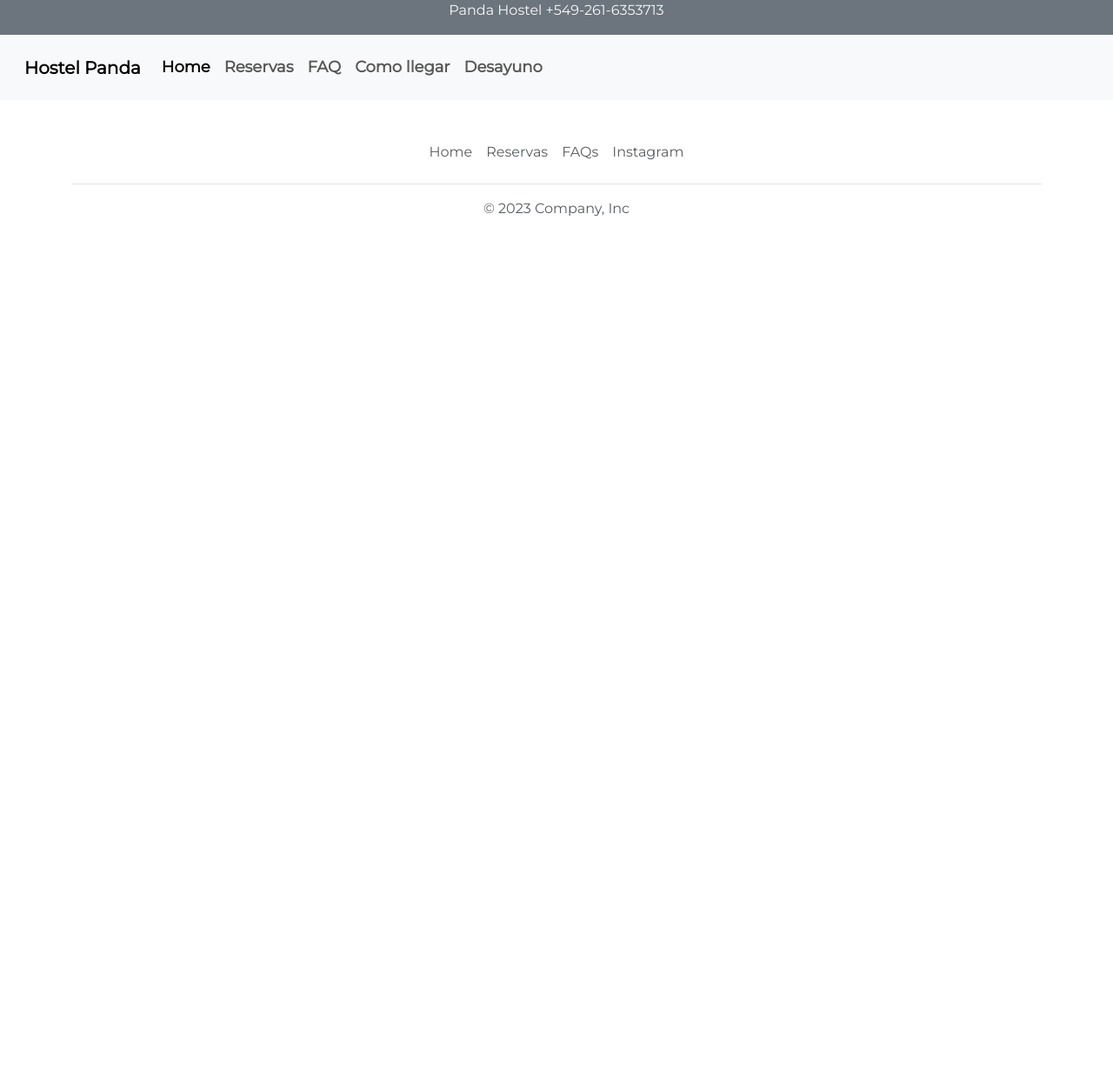
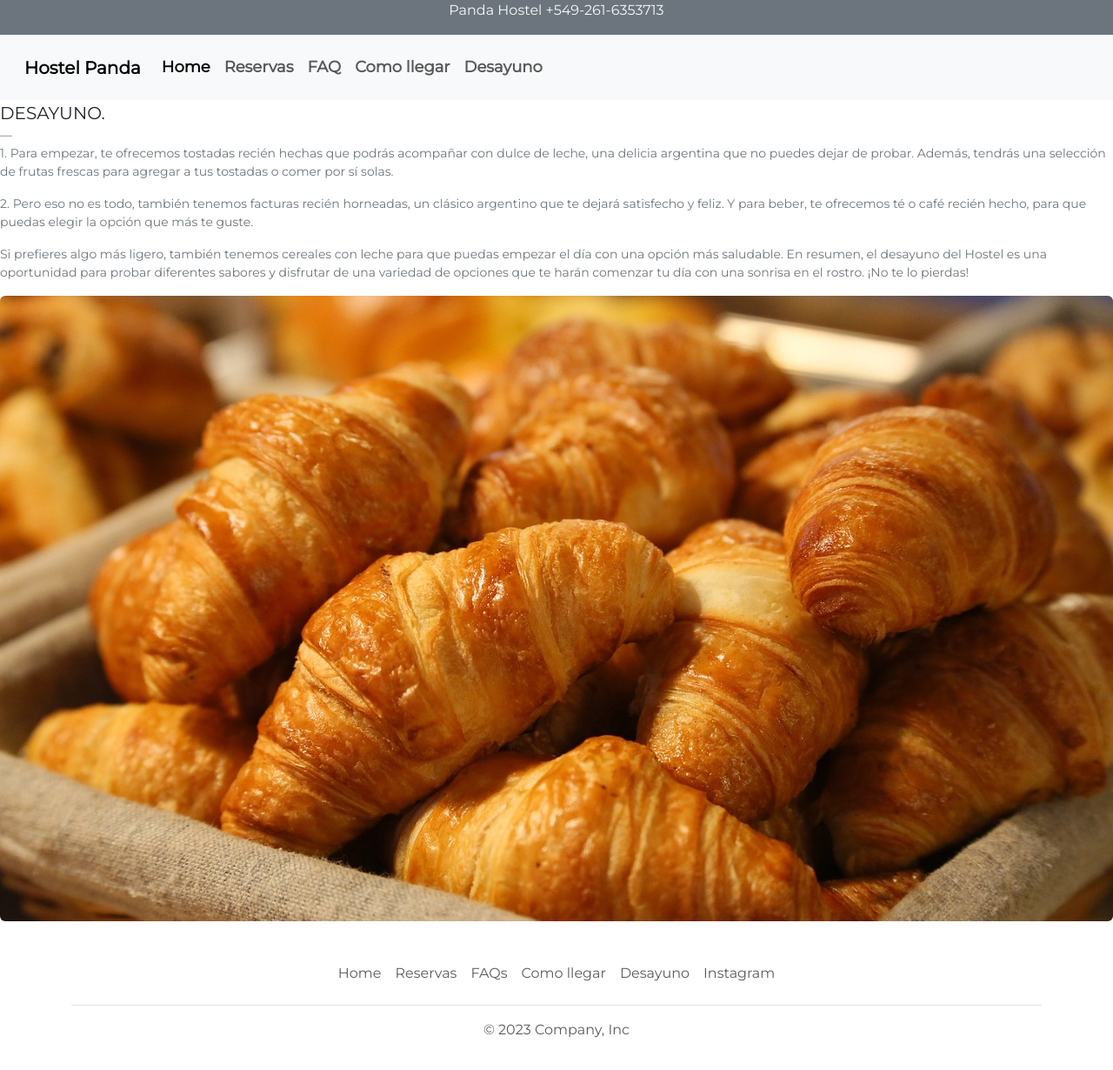
Before and after one commit to thorick36/segundapre-entrega, a plain HTML site: page paginas/desayuno.html in a window 1280 px wide. Shown: the whole page at 87% size. Before the commit the page ends 800 px from the top, so only its background shows below. Drawn offline with nearby package versions, Linux system fonts and the light colour scheme.

Commit message:
Agrego todos los link, y contenido a las paginas nuevas

```diff
--- a/paginas/desayuno.html
+++ b/paginas/desayuno.html
@@ -32,12 +32,34 @@
         </div>
       </nav>
     </section>
+    <section class="texton">
+        <figure class="text-start">
+            <blockquote class="blockquote">
+              <p>DESAYUNO.</p>
+            </blockquote>
+            <figcaption class="blockquote-footer">
+
+            <p>1. Para empezar, te ofrecemos tostadas recién hechas que podrás acompañar con dulce de leche, una delicia argentina que no puedes dejar de probar. Además, tendrás una selección de frutas frescas para agregar a tus tostadas o comer por sí solas.</p>
+
+            <p>2. Pero eso no es todo, también tenemos facturas recién horneadas, un clásico argentino que te dejará satisfecho y feliz. Y para beber, te ofrecemos té o café recién hecho, para que puedas elegir la opción que más te guste.</p>
+
+            <p>Si prefieres algo más ligero, también tenemos cereales con leche para que puedas empezar el día con una opción más saludable. En resumen, el desayuno del Hostel es una oportunidad para probar diferentes sabores y disfrutar de una variedad de opciones que te harán comenzar tu día con una sonrisa en el rostro. ¡No te lo pierdas! </p>
+
+                <cite title="Source Title"></cite>
+            </figcaption>
+          </figure>
+    </section>
+    <section>
+        <img src="../img/medialunas.jpg" class="img-fluid rounded mx-auto d-block" alt="medialunas">
+    </section>
     <div class="container">
         <footer class="py-3 my-4">
           <ul class="nav justify-content-center border-bottom pb-3 mb-3">
             <li class="nav-item"><a href="../index.html" class="nav-link px-2 text-body-secondary">Home</a></li>
             <li class="nav-item"><a href="../paginas/reservas.html" class="nav-link px-2 text-body-secondary">Reservas</a></li>
             <li class="nav-item"><a href="../paginas/faqs.html" class="nav-link px-2 text-body-secondary">FAQs</a></li>
+            <li class="nav-item"><a href="../paginas/comollegar.html" class="nav-link px-2 text-body-secondary">Como llegar</a></li>
+            <li class="nav-item"><a href="../paginas/desayuno.html" class="nav-link px-2 text-body-secondary">Desayuno</a></li>
             <li class="nav-item"><a href="https://www.instagram.com" class="nav-link px-2 text-body-secondary">Instagram</a></li>
           </ul>
           <p class="text-center text-body-secondary">© 2023 Company, Inc</p>
--- a/style.css
+++ b/style.css
@@ -113,6 +113,12 @@ body{
         top: -120px;
     }
 
+    .maps{
+        width: auto;
+        height: auto;
+
+    }
+
 
 }
 /*============= MEDIA QUERIES PANTALLA CHIKI========== */
@@ -130,4 +136,9 @@ body{
         justify-content: center !important;
         text-align: center;
     }
+    .maps{
+        width: 300px;
+        height: 300px;
+
+    }
 }
```
Also changed, not shown: index.html (+2 -0 lines), paginas/comollegar.html (+3 -0 lines), paginas/faqs.html (+2 -0 lines), paginas/reservas.html (+2 -0 lines), img/medialunas.jpg (added).
